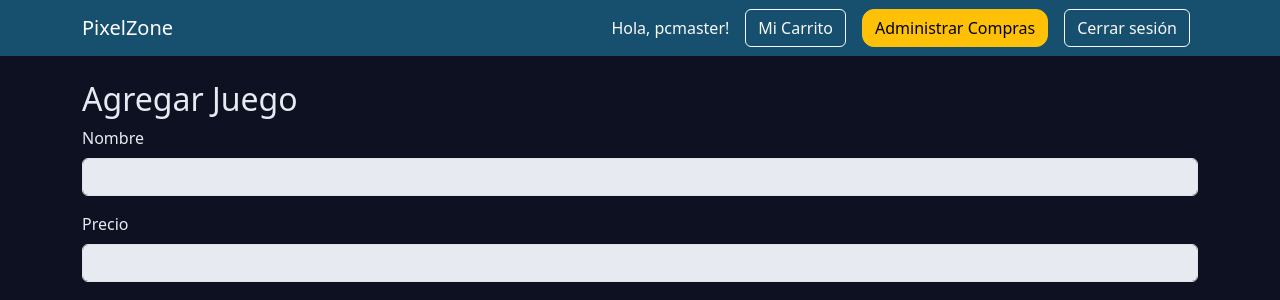
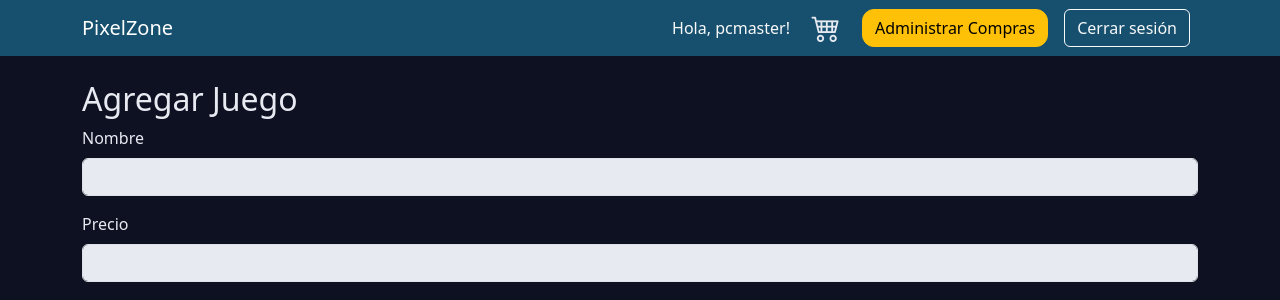
Before and after one commit to Adavidfr/pixelzone, a Django app: page /juegos/agregar/ in a window 1280 px wide. Shown: the top 300 px of the page. Run offline with Django 5.2, Linux system fonts and the light colour scheme; a user stored in the database is signed in; some libraries are stand-ins or nearby versions.

Commit message:
feat: enhance navbar with cart button and style adjustments

```diff
--- a/templates/base.html
+++ b/templates/base.html
@@ -4,6 +4,7 @@
     <meta charset="UTF-8">
     <title>PixelZone</title>
     <link href="https://cdn.jsdelivr.net/npm/bootstrap@5.3.3/dist/css/bootstrap.min.css" rel="stylesheet">
+    <link href="https://cdn.jsdelivr.net/npm/bootstrap-icons@1.10.5/font/bootstrap-icons.css" rel="stylesheet">
     <style>
       body {
         background-color: #0E1122;
@@ -95,10 +96,36 @@
           color: #E8EAF2 !important;
       }
 
+      .btn-cart {
+        border: none;
+        width: 40px;       /* Ajusta el tamaño del botón */
+        height: 40px;
+        padding: 0;
+        display: flex;
+        justify-content: center;
+        align-items: center;
+        background-color: transparent; /* o el color que quieras */
+        color: #E8EAF2;  /* color del icono */
+      }
+
+      .btn-cart:hover,
+      .btn-cart:focus {
+        background-color: rgba(255, 255, 255, 0.1); /* un ligero efecto hover si quieres */
+        color: #fff;
+      }
+
+      /* Aumenta tamaño del icono para llenar el botón */
+      .btn-cart i {
+        font-size: 1.8rem; /* Ajusta el tamaño a tu preferencia */
+        line-height: 1;
+      }
+
+
     </style>
 </head>
 
 <body>
+
      <nav class="navbar navbar-expand-lg navbar-dark bg-dark mb-4">
          <div class="container">
              <a class="navbar-brand" href="{% url 'lista_juegos' %}">PixelZone</a>
@@ -108,9 +135,10 @@
                      <span class="navbar-text text-light me-3">
                          Hola, {{ user.username }}!
                      </span>
+
                      <!-- Enlace al carrito -->
-                    <a href="{% url 'ver_carrito' %}" class="btn btn-outline-light me-3">
-                        Mi Carrito
+                    <a href="{% url 'ver_carrito' %}" class="btn btn-cart me-3" title="Carrito">
+                      <i class="bi bi-cart4"></i>
                     </a>
 
                      {% if user.is_staff %}
@@ -121,12 +149,15 @@
 
                      <a class="btn btn-outline-light me-2" href="{% url 'logout' %}">Cerrar sesión</a>
                  {% else %}
+                     {% if request.resolver_match.url_name != 'login' and request.resolver_match.url_name != 'registro' %}
                          <a class="btn btn-outline-light me-2" href="{% url 'login' %}">Iniciar sesión</a>
                          <a class="btn btn-outline-light" href="{% url 'registro' %}">Registrarse</a>
+                     {% endif %}
                  {% endif %}
              </div>
          </div>
      </nav>
+
 
     <div class="container">
         {% if messages %}
```
Lines whose indentation alone changed are shown as unchanged.
